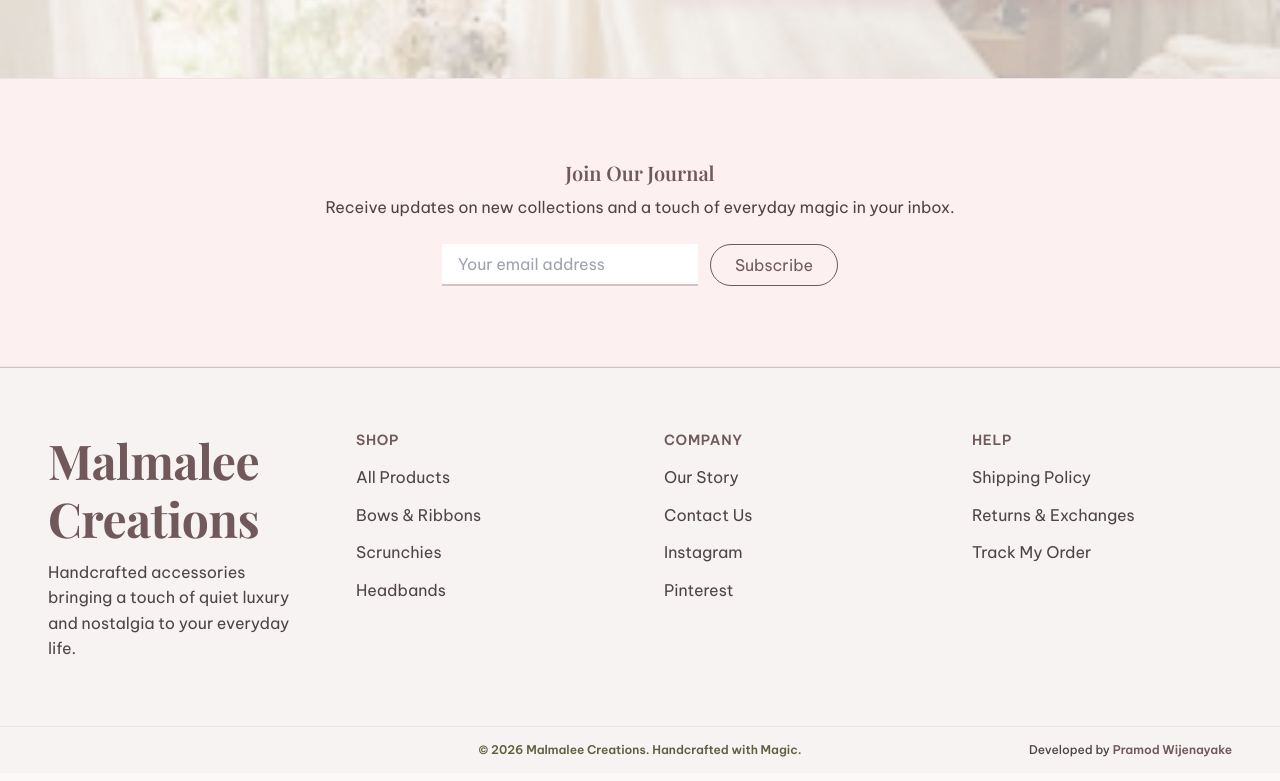
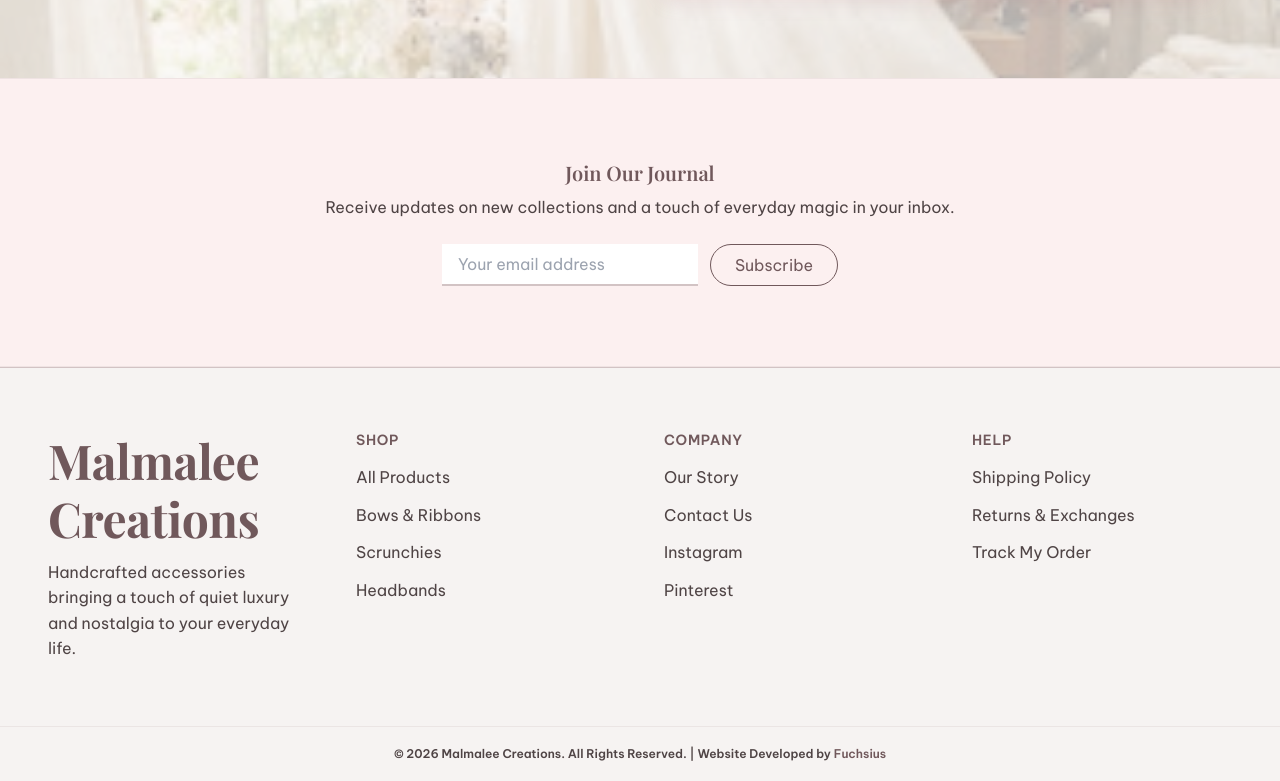
Before and after one commit to Dinisuru1230/DsoftWeb, a React (Vite) app in the folder Frontend/: page / in a window 1280 px wide. Shown: the part 2489-3270 px from the top of the page. Built offline with nearby package versions, Linux system fonts and the light colour scheme; a web font is replaced by a local one.

Commit message:
footer updated

```diff
--- a/Frontend/src/components/Footer.jsx
+++ b/Frontend/src/components/Footer.jsx
@@ -42,13 +42,18 @@ export default function Footer() {
       </div>
 
       {/* Copyright */}
-      <div className="border-t border-outline-variant/30 px-4 sm:px-8 md:px-12 py-4 relative flex flex-col sm:flex-row items-center justify-center gap-2 max-w-[1400px] mx-auto">
-        <span className="font-label-sm text-label-sm text-secondary text-center">
-          © 2026 Malmalee Creations. Handcrafted with Magic.
-        </span>
-        <span className="font-label-sm text-label-sm text-on-surface-variant font-medium sm:absolute sm:right-8 md:right-12">
-          Developed by <span className="text-primary font-bold">Pramod Wijenayake</span>
-        </span>
+      <div className="border-t border-outline-variant/30 px-4 sm:px-8 md:px-12 py-5 flex items-center justify-center text-center max-w-[1400px] mx-auto">
+        <p className="font-label-sm text-label-sm text-on-surface-variant">
+          © 2026 Malmalee Creations. All Rights Reserved. | Website Developed by{' '}
+          <a
+            href="https://fuchsius.com/"
+            target="_blank"
+            rel="noopener noreferrer"
+            className="text-primary font-bold hover:underline transition-all"
+          >
+            Fuchsius
+          </a>
+        </p>
       </div>
     </footer>
   );
```
Also changed, not shown: Frontend/assets/Logo.png (added).
